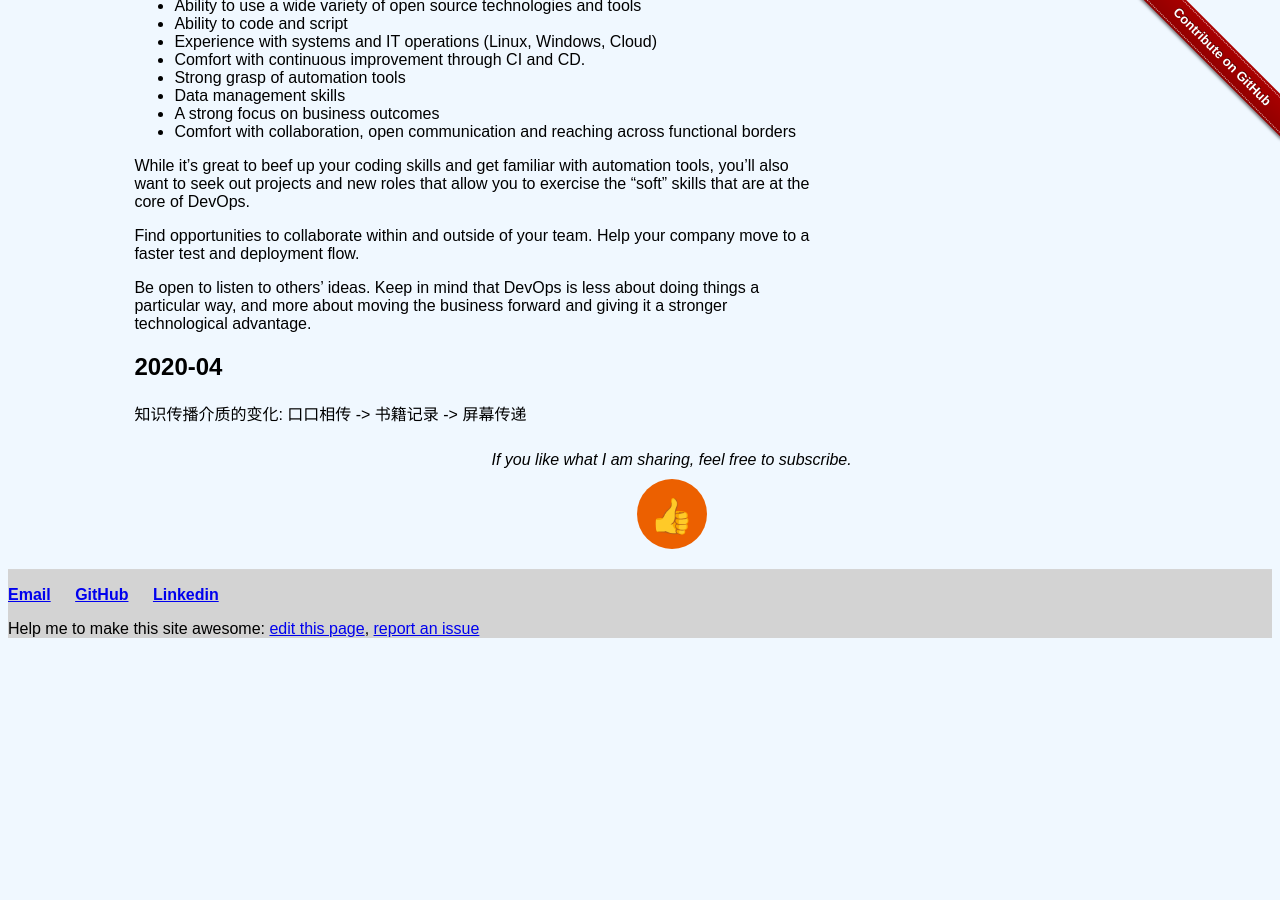
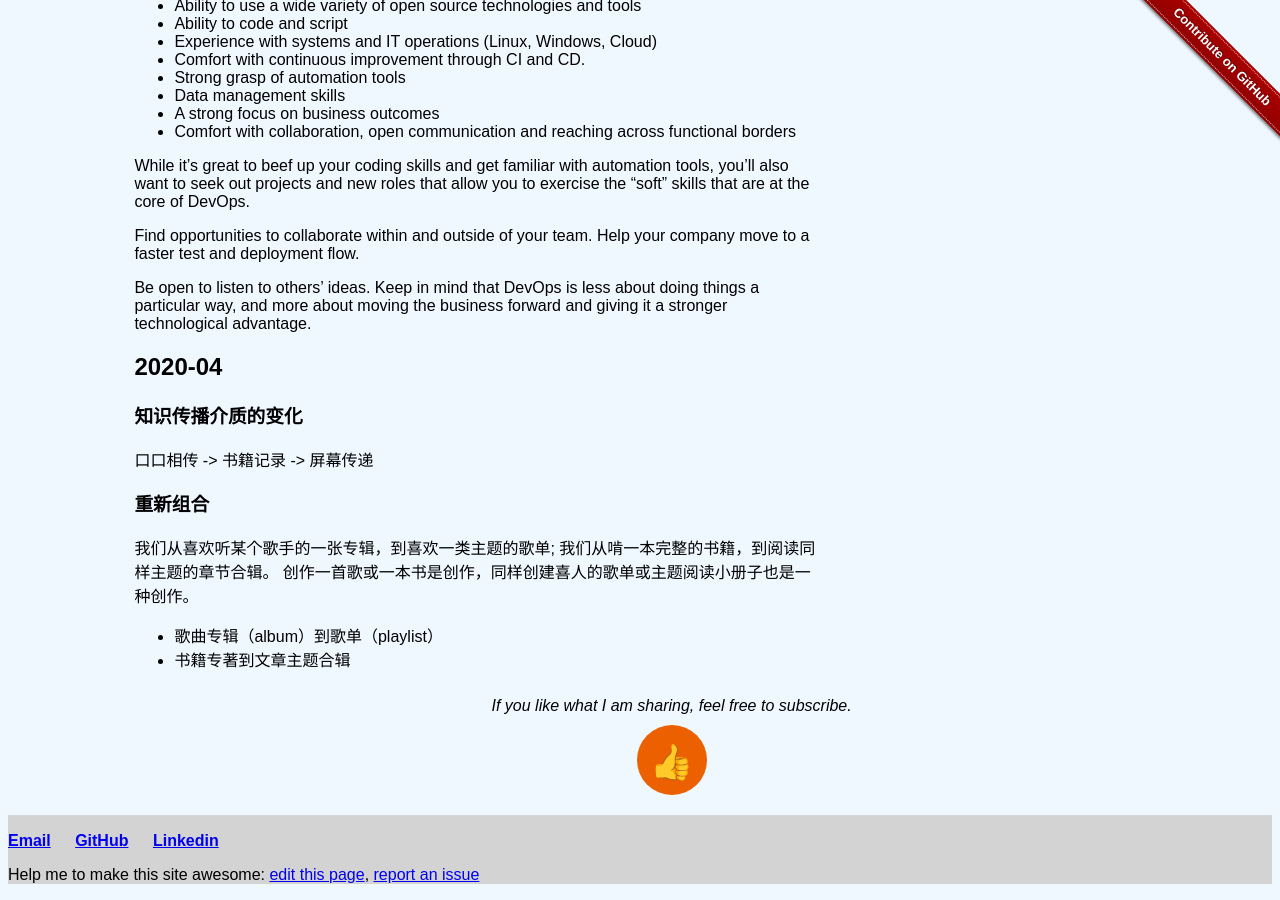
Before and after one commit to liuning0820/liuning0820.github.io, a Jekyll site: the page built from _posts/2020-02-06-mindset-2020.md, in a window 1280 px wide and 900 px high, scrolled down 1843 px. Built offline with Jekyll 4.4.1, drawn with Linux system fonts in a browser that asks for light colours; comment, search, counter and statistics services are not loaded; before the commit the page ends 2497 px from its top, so only the background shows below that.

Commit message:
update a bit

```diff
--- a/_posts/2020-02-06-mindset-2020.md
+++ b/_posts/2020-02-06-mindset-2020.md
@@ -94,4 +94,14 @@ Be open to listen to others’ ideas. Keep in mind that DevOps is less about doi
 
 ## 2020-04
 
-知识传播介质的变化: 口口相传 -> 书籍记录 -> 屏幕传递
+### 知识传播介质的变化
+
+口口相传 -> 书籍记录 -> 屏幕传递
+
+### 重新组合
+
+我们从喜欢听某个歌手的一张专辑，到喜欢一类主题的歌单;
+我们从啃一本完整的书籍，到阅读同样主题的章节合辑。
+创作一首歌或一本书是创作，同样创建喜人的歌单或主题阅读小册子也是一种创作。
+- 歌曲专辑（album）到歌单（playlist）
+- 书籍专著到文章主题合辑
```
Also changed, not shown: _posts/2019-04-18-play-with-debian.md (+18 -0 lines).
